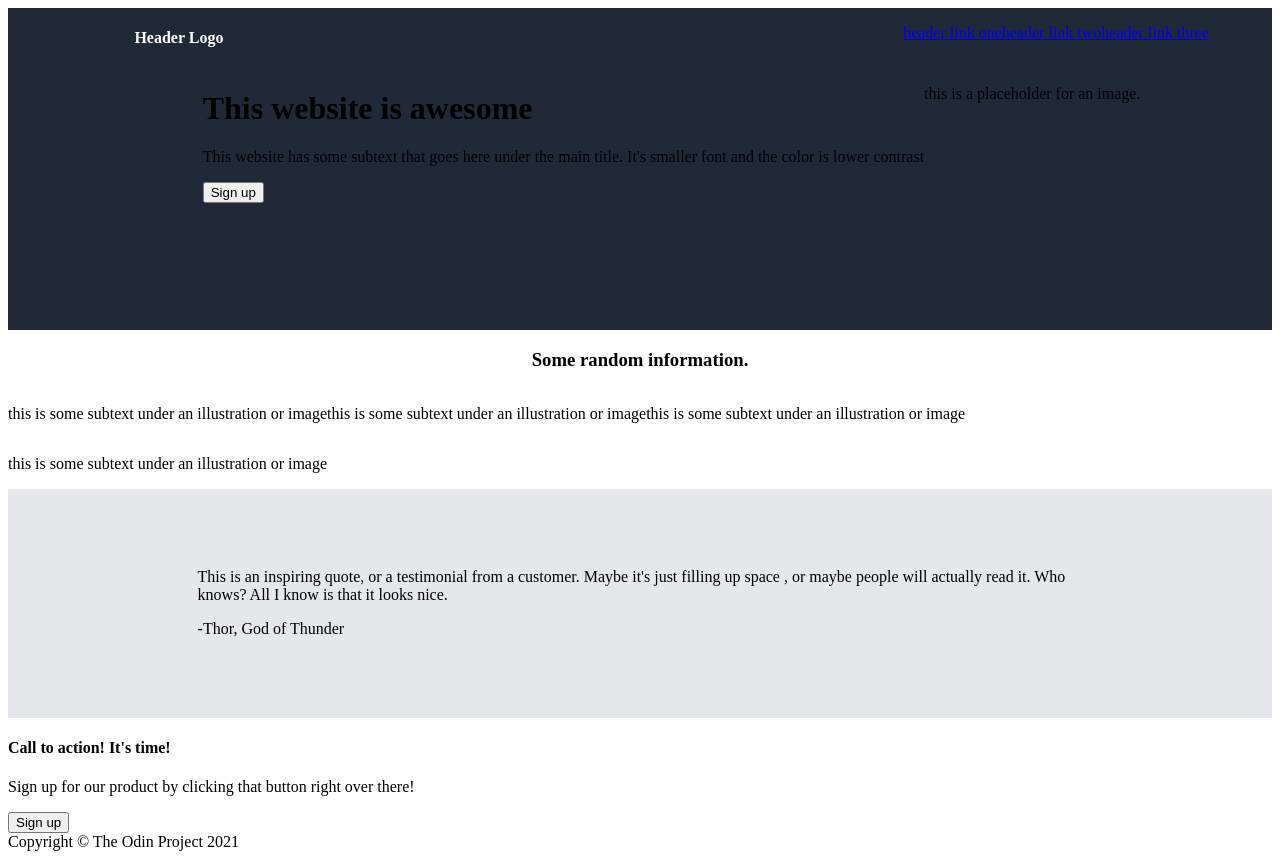
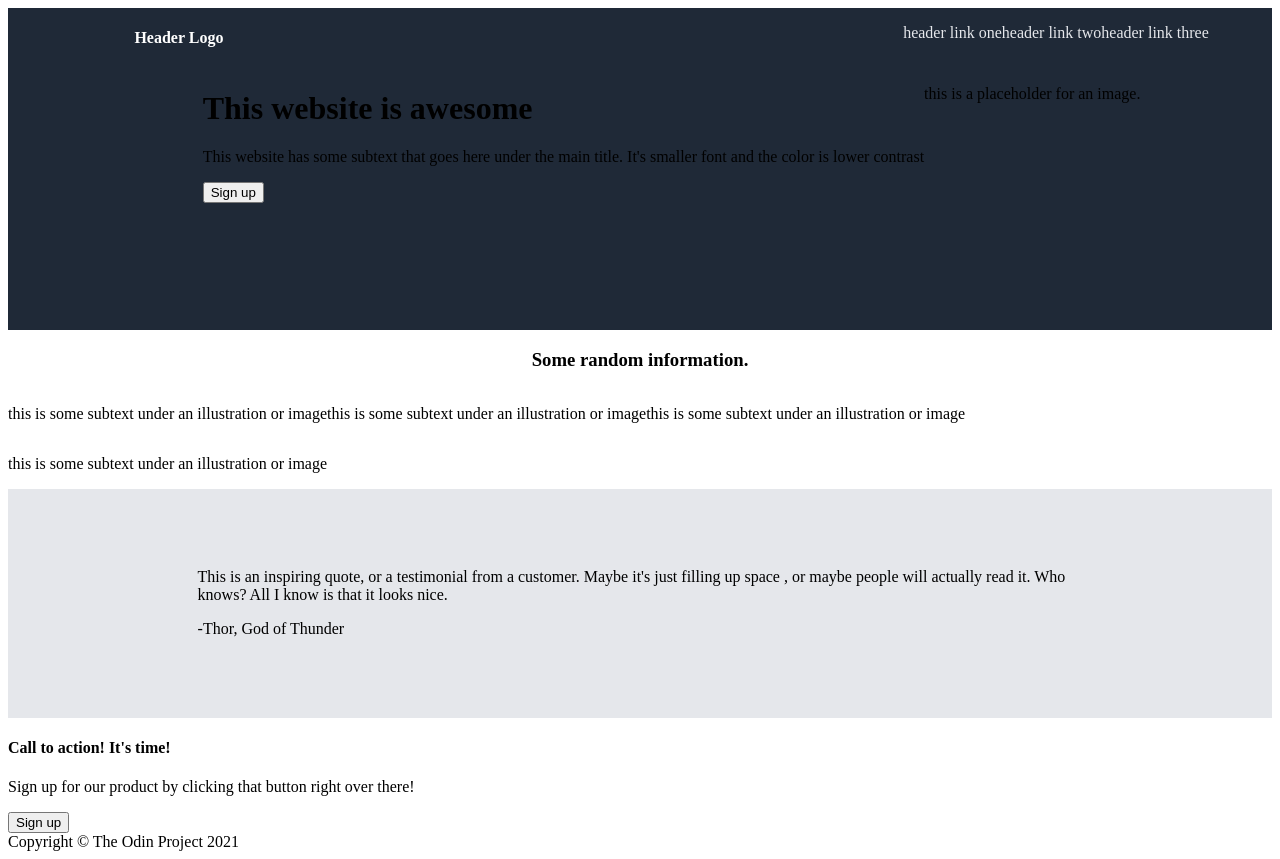
Before and after one commit to prajwalpaudel/project-landing-page, a plain HTML site: page index.html in a window 1280 px wide. Drawn offline with Linux system fonts and the light colour scheme.

Commit message:
Remove underline and blue color from link

```diff
--- a/style.css
+++ b/style.css
@@ -12,7 +12,11 @@ body {
 ul{
     display:flex;
     list-style:none;
-
+}
+a:link{
+    color:#E5E7EB;
+    text-decoration: none;
+    t
 
 }
 .headertitle {
```
